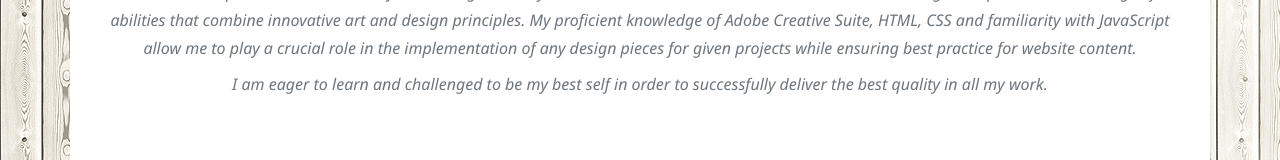
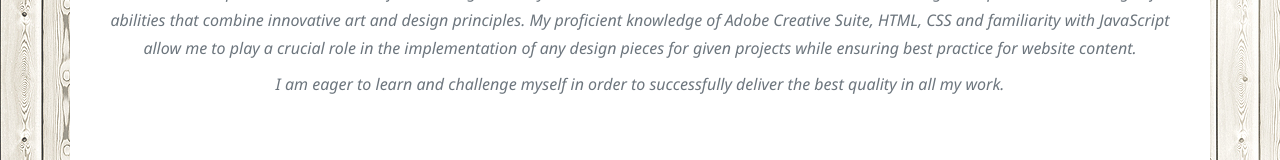
Before and after one commit to CatherineOlej/catherine-olejarczyk.github.io, a plain HTML site: page index.html in a window 1280 px wide. Both pictures are taken after a click on the button "LEARN MORE". Shown: the part 1370-1530 px from the top of the page. Drawn offline with nearby package versions, Linux system fonts and the light colour scheme.

Commit message:
fixed grammatical error

```diff
--- a/index.html
+++ b/index.html
@@ -78,7 +78,7 @@ Current page: Home -->
                                 design and possess a wide range of abilities that combine innovative art and design principles. My proficient knowledge of Adobe Creative Suite, HTML, CSS and familiarity with JavaScript allow me to play a crucial role
                                 in the implementation of any design pieces for given projects while ensuring best practice for website content.
                             </p>
-                            <p class="mb-2">I am eager to learn and challenged to be my best self in order to successfully deliver the best quality in all my work.</p>
+                            <p class="mb-2">I am eager to learn and challenge myself in order to successfully deliver the best quality in all my work.</p>
                     </h3>
                 </div>
             </div>
```
